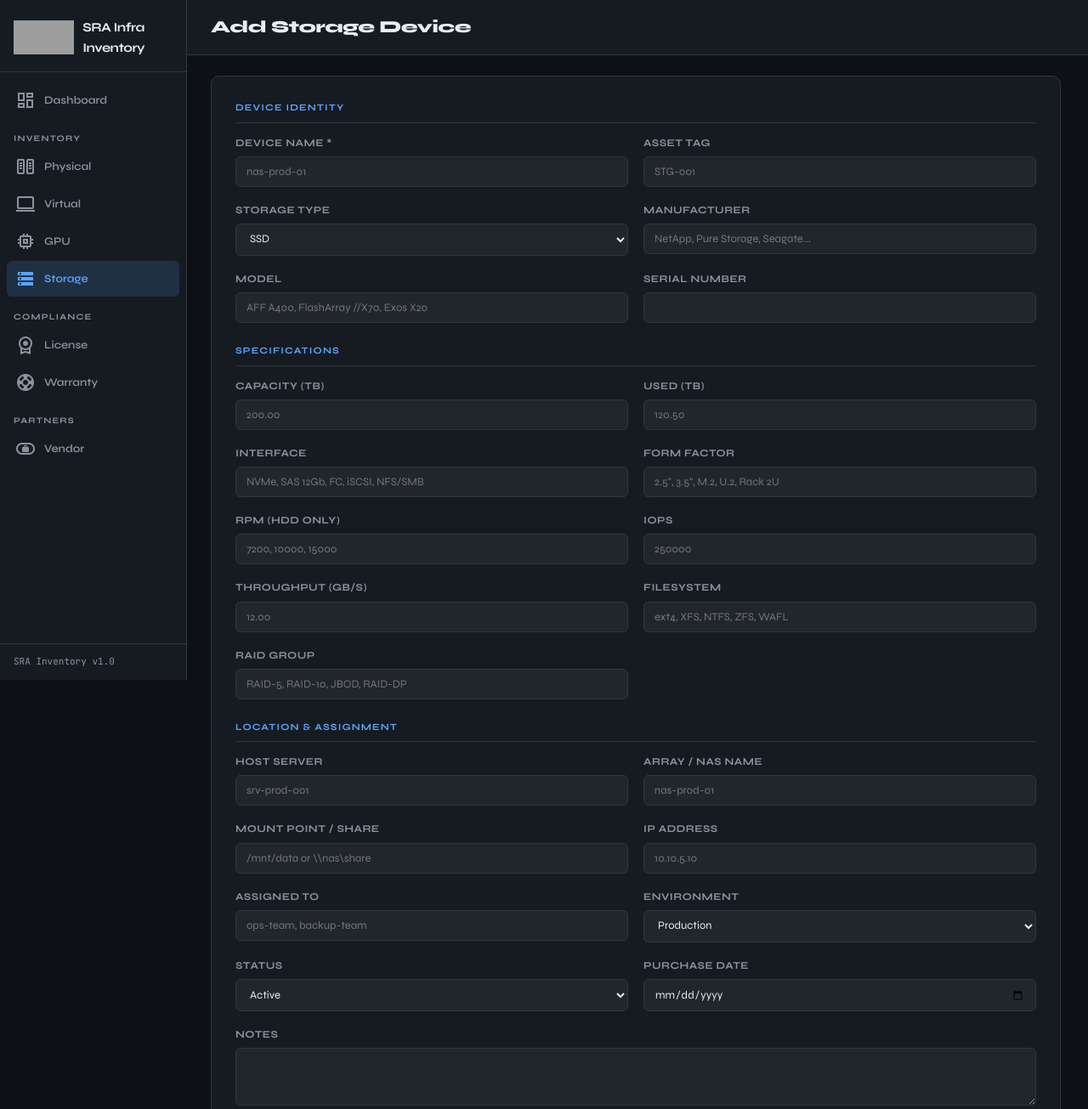
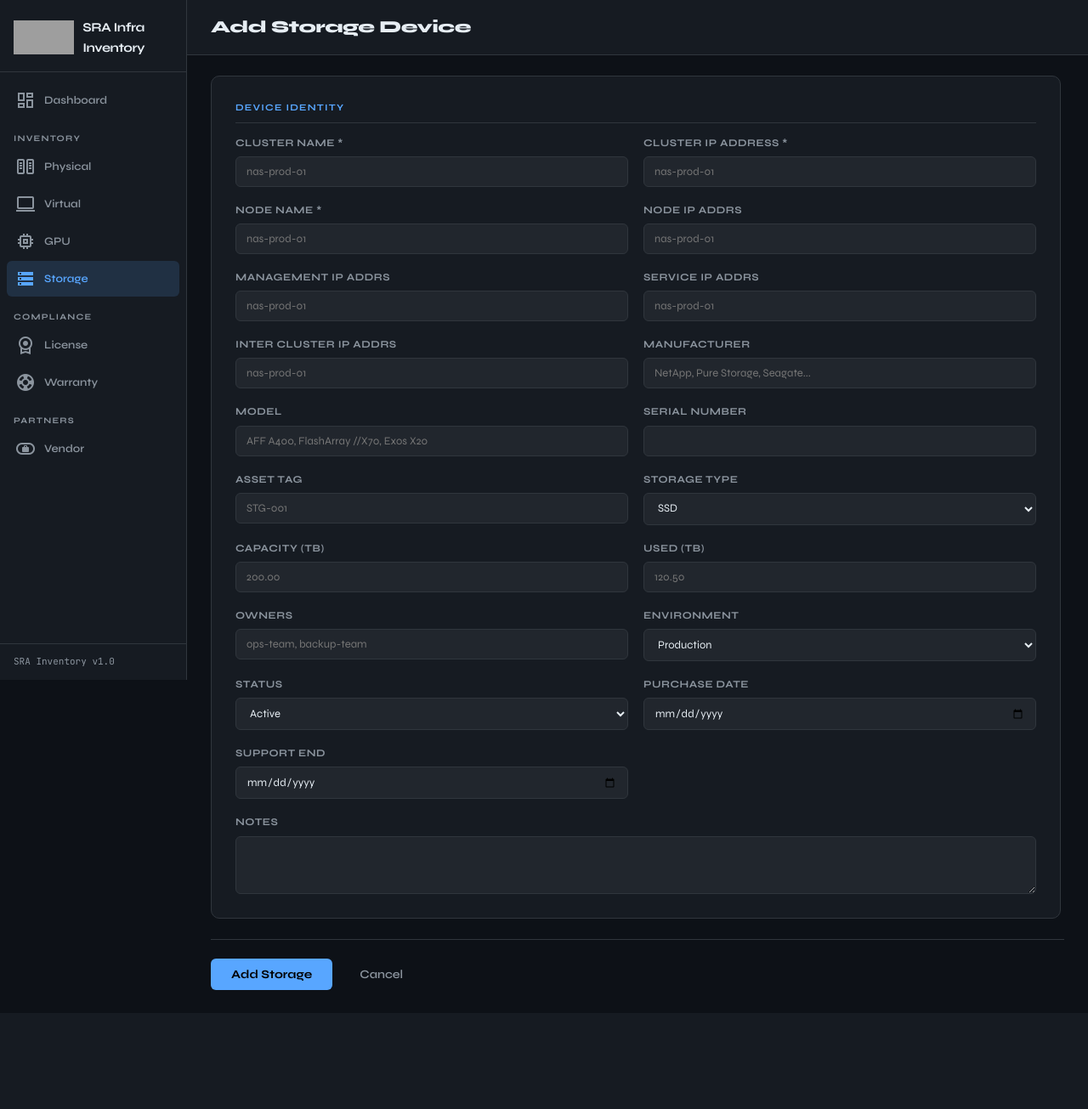
Before and after one commit to rameshselvaraj-e/server_inventory, a Flask app: page /storage/add in a window 1280 px wide. Shown: the top 1305 px of the page at 85% size. After the commit the page ends 1165 px from the top, so only its background shows below. Run offline with Flask 3, Linux system fonts and the light colour scheme; grey boxes are pictures that could not be loaded.

Commit message:
modified storage html and db

```diff
--- a/app.py
+++ b/app.py
@@ -420,7 +420,7 @@ def storage_list():
     sql = "SELECT * FROM storage_inventory WHERE 1=1"
     params = []
     if search:
-        sql += " AND (device_name LIKE %s OR manufacturer LIKE %s OR model LIKE %s OR host_server LIKE %s OR array_name LIKE %s)"
+        sql += " AND (cluster_name LIKE %s OR manufacturer LIKE %s OR model LIKE %s OR node_name LIKE %s)"
         params += [f'%{search}%'] * 5
     if status:
         sql += " AND status=%s"
@@ -437,18 +437,15 @@ def storage_add():
     if request.method == 'POST':
         f = request.form
         query("""INSERT INTO storage_inventory
-            (device_name,asset_tag,storage_type,manufacturer,model,serial_number,capacity_tb,
-             interface,form_factor,rpm,host_server,array_name,raid_group,mount_point,
-             ip_address,filesystem,used_tb,iops,throughput_gbps,environment,status,
-             purchase_date,assigned_to,notes)
-            VALUES (%s,%s,%s,%s,%s,%s,%s,%s,%s,%s,%s,%s,%s,%s,%s,%s,%s,%s,%s,%s,%s,%s,%s,%s)""",
-            (f['device_name'],f['asset_tag'],f['storage_type'],f['manufacturer'],f['model'],
-             f['serial_number'],f.get('capacity_tb') or None,f['interface'],f['form_factor'],
-             f.get('rpm') or None,f['host_server'],f['array_name'],f['raid_group'],
-             f['mount_point'],f['ip_address'],f['filesystem'],
-             f.get('used_tb') or None,f.get('iops') or None,f.get('throughput_gbps') or None,
-             f['environment'],f['status'],f.get('purchase_date') or None,
-             f['assigned_to'],f['notes']))
+            (cluster_name,cluster_ipaddrs,node_name,node_ipaddrs,mgmt_ipaddrs,service_ipaddrs,interclus_ipaddrs,
+            storage_type,manufacturer,model,serial_number,capacity_tb,asset_tag,used_tb,
+            environment,status,purchase_date,support_end,owners,notes)
+            VALUES (%s,%s,%s,%s,%s,%s,%s,%s,%s,%s,%s,%s,%s,%s,%s,%s,%s,%s,%s,%s)""",
+            (f['cluster_name'],f['cluster_ipaddrs'],f['node_name'],f['node_ipaddrs'],f['mgmt_ipaddrs'],
+             f['service_ipaddrs'],f['interclus_ipaddrs'],f['storage_type'],f['manufacturer'],f['model'],
+             f['serial_number'],f.get('capacity_tb') or None,f['asset_tag'],f.get('used_tb') or None,
+             f['environment'],f['status'],f.get('purchase_date') or None,f.get('support_end'),
+             f['owners'],f['notes']))
         flash('Storage device added successfully!', 'success')
         return redirect(url_for('storage_list'))
     return render_template('storage/form.html', row=None, action='Add')
@@ -458,18 +455,16 @@ def storage_edit(id):
     if request.method == 'POST':
         f = request.form
         query("""UPDATE storage_inventory SET
-            device_name=%s,asset_tag=%s,storage_type=%s,manufacturer=%s,model=%s,serial_number=%s,
-            capacity_tb=%s,interface=%s,form_factor=%s,rpm=%s,host_server=%s,array_name=%s,
-            raid_group=%s,mount_point=%s,ip_address=%s,filesystem=%s,used_tb=%s,iops=%s,
-            throughput_gbps=%s,environment=%s,status=%s,purchase_date=%s,
-            assigned_to=%s,notes=%s WHERE id=%s""",
-            (f['device_name'],f['asset_tag'],f['storage_type'],f['manufacturer'],f['model'],
-             f['serial_number'],f.get('capacity_tb') or None,f['interface'],f['form_factor'],
-             f.get('rpm') or None,f['host_server'],f['array_name'],f['raid_group'],
-             f['mount_point'],f['ip_address'],f['filesystem'],
-             f.get('used_tb') or None,f.get('iops') or None,f.get('throughput_gbps') or None,
-             f['environment'],f['status'],f.get('purchase_date') or None,
-             f['assigned_to'],f['notes'],id))
+            cluster_name=%s,cluster_ipaddrs=%s,node_name=%s,node_ipaddrs=%s,mgmt_ipaddrs=%s,service_ipaddrs=%s,
+            interclus_ipaddrs=%s,storage_type=%s,manufacturer=%s,model=%s,serial_number=%s,
+            capacity_tb=%s,asset_tag=%s,used_tb=%s,environment=%s,status=%s,purchase_date=%s,
+            support_end=%s,owners=%s,notes=%s WHERE id=%s""",
+            (f['cluster_name'],f['cluster_ipaddrs'],f['node_name'],f['node_ipaddrs'],f['mgmt_ipaddrs'],
+             f['service_ipaddrs'],f['interclus_ipaddrs'],f['storage_type'],f['manufacturer'],f['model'],
+             f['serial_number'],f.get('capacity_tb') or None,f['asset_tag'],f.get('used_tb') or None,
+             f['environment'],f['status'],f.get('purchase_date') or None,f.get('support_end'),
+             f['owners'],f['notes'],id))
+
         flash('Storage device updated!', 'success')
         return redirect(url_for('storage_list'))
     row = query("SELECT * FROM storage_inventory WHERE id=%s", (id,), fetchone=True)
```
Also changed, not shown: templates/storage/form.html, templates/storage/list.html.
